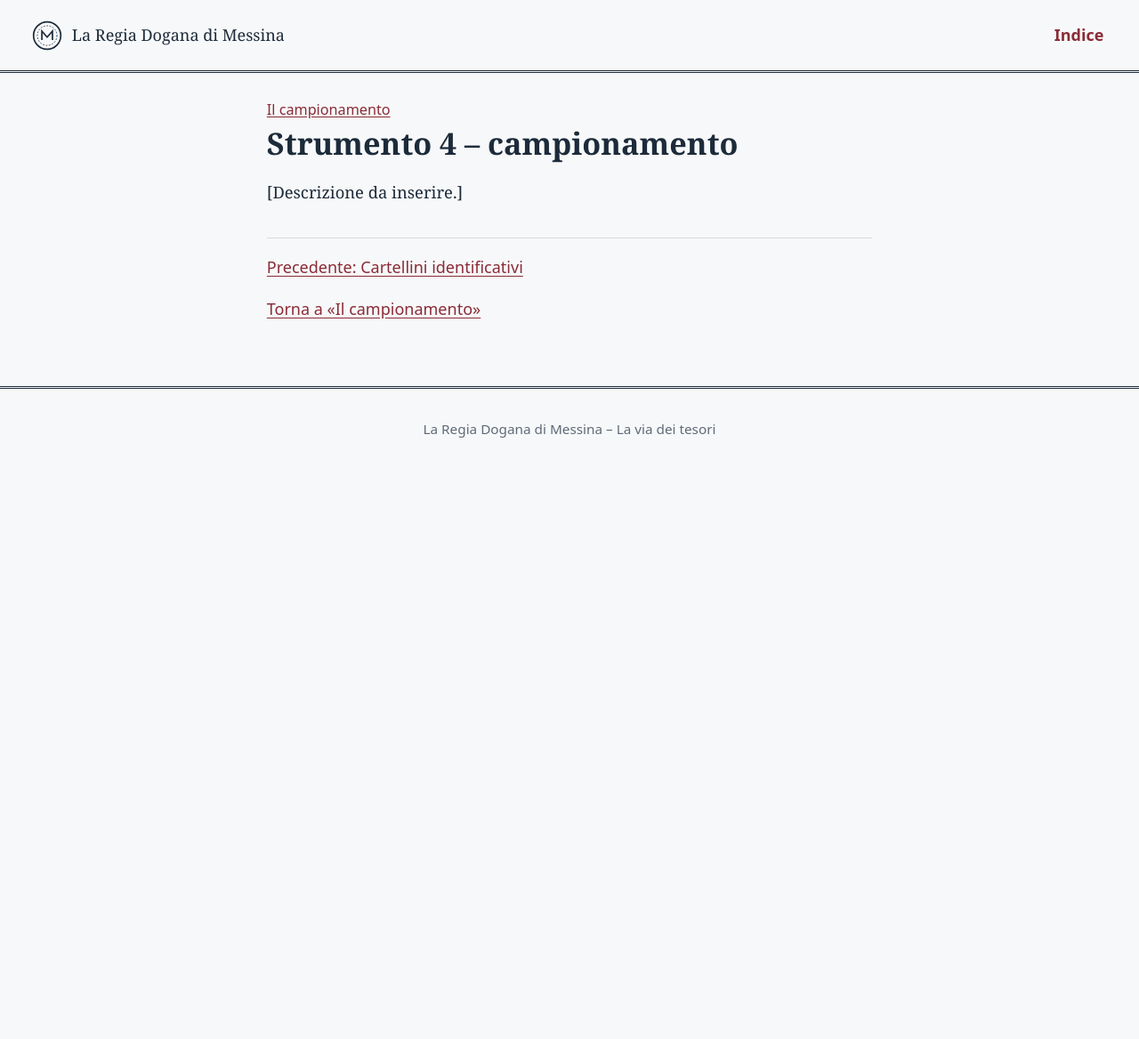
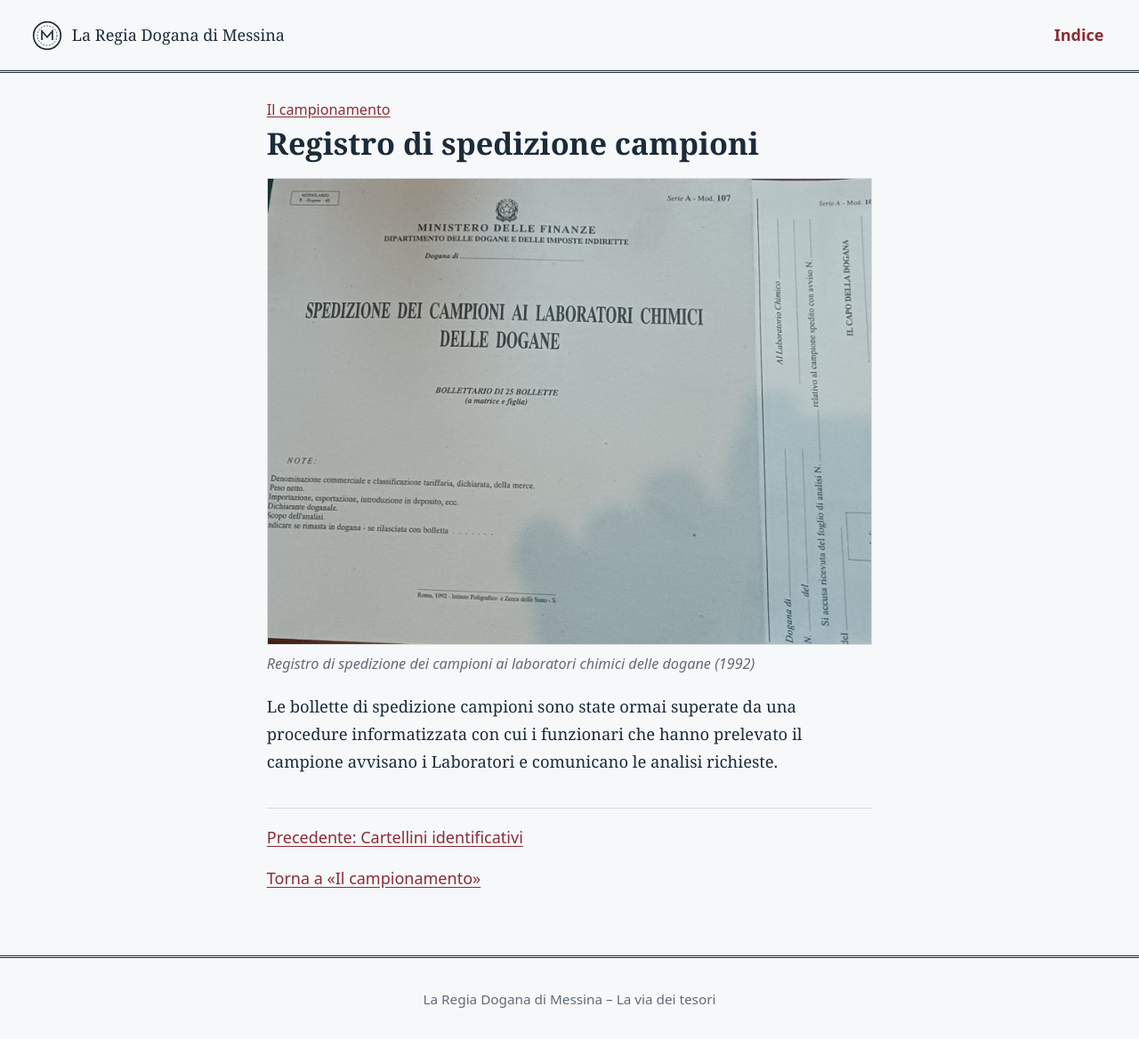
Before and after one commit to GiuseppeLB/regia-dogana-di-Messina, a Jekyll site: the page built from _oggetti/campionamento-4.md, in a window 1280 px wide. Shown: the whole page at 89% size. Built offline with Jekyll 4.4.1, drawn with Linux system fonts in a browser that asks for light colours; before the commit the page ends 900 px from its top, so only the background shows below that.

Commit message:
Update _oggetti/campionamento-4.md (via Pages CMS)

```diff
--- a/_oggetti/campionamento-4.md
+++ b/_oggetti/campionamento-4.md
@@ -1,11 +1,10 @@
 ---
 layout: oggetto
-title: "Strumento 4 – campionamento"
+title: Registro di spedizione campioni
 pagina: campionamento
-sezione: ""
 ordine: 4
-foto: ""
-alt: ""
-didascalia: ""
+foto: /assets/foto/registro3-1.jpg
+alt: registro spedizione campioni
+didascalia: Registro di spedizione dei campioni ai laboratori chimici delle dogane (1992)
 ---
-[Descrizione da inserire.]
+Le bollette di spedizione campioni sono state ormai superate da una procedure informatizzata con cui i funzionari che hanno prelevato il campione avvisano i Laboratori e comunicano le analisi richieste.
```
